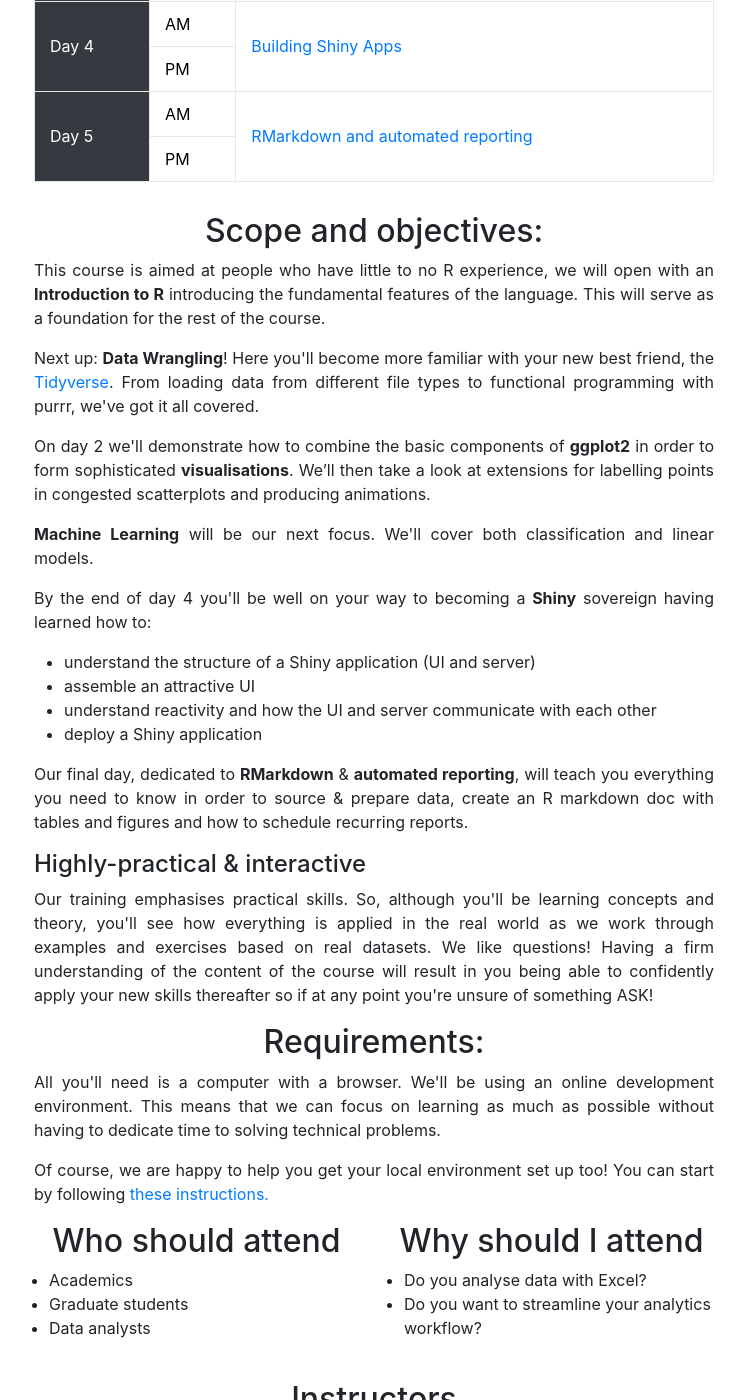
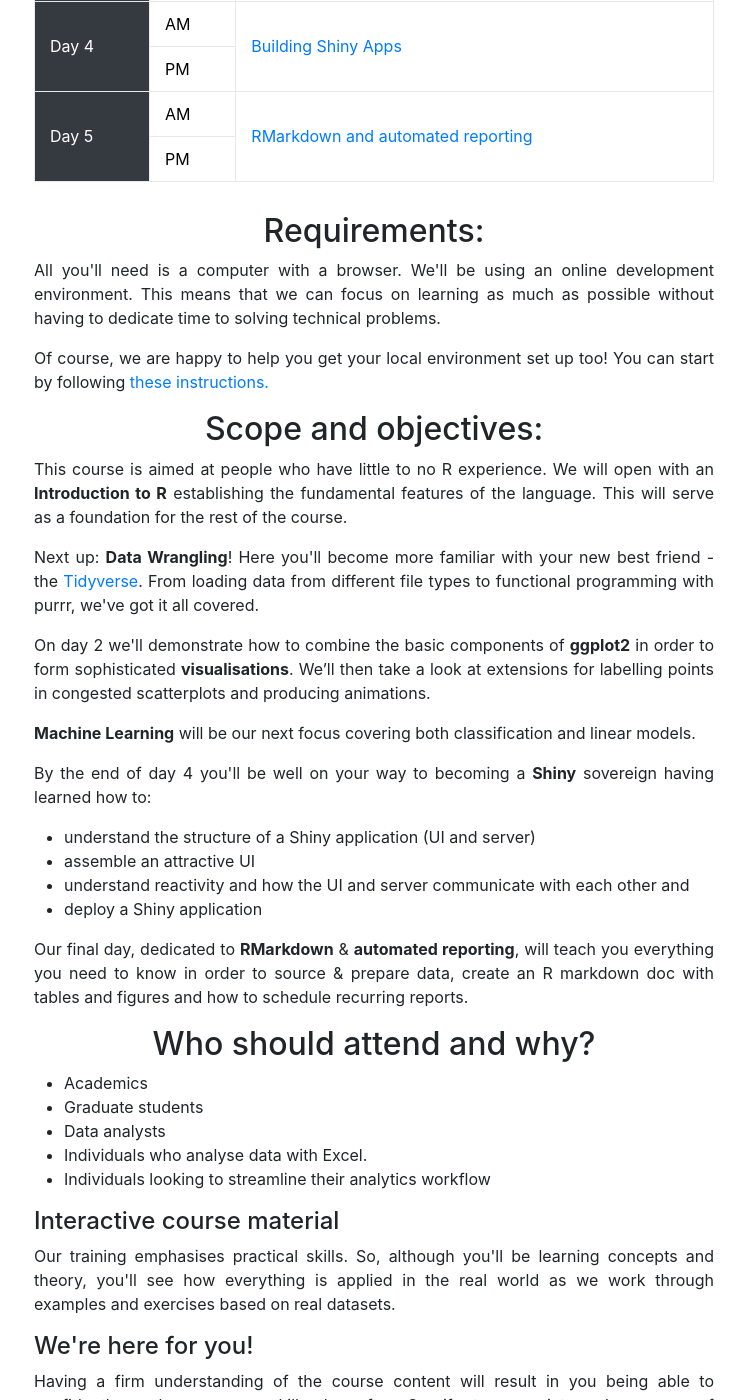
Before and after one commit to exegetic-analytics/intro-data-science-r-cape-town, a Jekyll site: the page built from index.md, in a window 1280 px wide and 1400 px high, scrolled down 675 px. Shown: the whole window, without its empty margins (266-1011 px from the left). Built offline with Jekyll 4.4.1, drawn with Linux system fonts in a browser that asks for light colours; nearby versions of some CDN libraries; some of the changed text lies outside the part shown.

Commit message:
General tidy up.

```diff
--- a/_layouts/home.html
+++ b/_layouts/home.html
@@ -66,45 +66,47 @@ layout: default
       </tr>
     </table>
 
+  <h2> Requirements:</h2>
+  <p>All you'll need is a computer with a browser. We'll be using an online development environment. This means that we can focus on learning as much as possible without having to dedicate time to solving technical problems.</p>
+  <p>Of course, we are happy to help you get your local environment set up too! You can start by following <a href="#">these instructions.</a></p>
+
+
   <h2>Scope and objectives:</h2>
-  <p>This course is aimed at people who have little to no R experience, we will open with an <b>Introduction to R</b> introducing the fundamental features of the language. This will serve as a foundation for the rest of the course.</p>
-  <p>Next up: <b>Data Wrangling</b>! Here you'll become more familiar with your new best friend, the <a href="https://www.tidyverse.org/">Tidyverse</a>. From loading data from different file types to functional programming with purrr, we've got it all covered.</p>
+  <p>This course is aimed at people who have little to no R experience. We will open with an <b>Introduction to R</b> establishing the fundamental features of the language. This will serve as a foundation for the rest of the course.</p>
+  <p>Next up: <b>Data Wrangling</b>! Here you'll become more familiar with your new best friend - the <a href="https://www.tidyverse.org/">Tidyverse</a>. From loading data from different file types to functional programming with purrr, we've got it all covered.</p>
   <p>On day 2 we'll demonstrate how to combine the basic components of <b>ggplot2</b> in order to form sophisticated <b>visualisations</b>. We’ll then take a look at extensions for labelling points in congested scatterplots and producing animations.</p>
-  <p><b>Machine Learning</b> will be our next focus. We'll cover both classification and linear models. </p>
+  <p><b>Machine Learning</b> will be our next focus covering both classification and linear models. </p>
   <p>By the end of day 4 you'll be well on your way to becoming a <b>Shiny</b> sovereign having learned how to:
     <ul>
       <li>understand the structure of a Shiny application (UI and server)</li>
       <li>assemble an attractive UI</li>
-      <li>understand reactivity and how the UI and server communicate with each other</li>
+      <li>understand reactivity and how the UI and server communicate with each other and</li>
       <li>deploy a Shiny application</li>
     </ul></p>
   <p>Our final day, dedicated to <b>RMarkdown</b> & <b>automated reporting</b>, will teach you everything you need to know in order to source & prepare data, create an R markdown doc with tables and figures and how to schedule recurring reports.</p>
 
-  <h4>Highly-practical & interactive</h4>
-  <p>Our training emphasises practical skills. So, although you'll be learning concepts and theory, you'll see how everything is applied in the real world as we work through examples and exercises based on real datasets. We like questions! Having a firm understanding of the content of the course will result in you being able to confidently apply your new skills thereafter so if at any point you're unsure of something ASK!</p>
-
-  <h2> Requirements:</h2>
-  <p>All you'll need is a computer with a browser. We'll be using an online development environment. This means that we can focus on learning as much as possible without having to dedicate time to solving technical problems.</p>
-  <p>Of course, we are happy to help you get your local environment set up too! You can start by following <a href="#">these instructions.</a></p>
-        <div class="row">
-            <div class="column">
-              <h2> Who should attend</h2>
+        <h2> Who should attend and why?</h2>
         <ul>
           <li>Academics</li>
           <li>Graduate students</li>
           <li>Data analysts</li>
+          <li>Individuals who analyse data with Excel.</li>
+          <li>Individuals looking to streamline their analytics workflow</li>
         </ul>
       </div>
-            <div class="column">
-                <h2>Why should I attend</h2>
-                <ul>
-                  <li>Do you analyse data with Excel?</li>
-                  <li>Do you want to streamline your analytics workflow?</li>
-                </ul>
-            </div>
+
+  <h4>Interactive course material</h4>
+  <p>Our training emphasises practical skills. So, although you'll be learning concepts and theory, you'll see how everything is applied in the real world as we work through examples and exercises based on real datasets.</p>
+
+  <h4>We're here for you!</h4>
+  <p>Having a firm understanding of the course content will result in you being able to confidently apply your new skills thereafter. So, if at any point you're unsure of something, ASK!</p>
+  <h2>Registration</h2>
+  <p>R 5000 will get you the full week's worth of training. Day passes can also be purchased for R&nbsp;1000 per day. <b>*</b>Seats are limited to ensure quality training and maximum personal attention.</p>
+  <div class="register2">
+    <button type="button" class="register">Purchase a ticket</button>
   </div>
 <br>
-        <h2>Instructors</h2>
+        <h2>Exegetic's instructors</h2>
 <br>
         <div class="row">
             <div class="col-sm-6">
@@ -146,13 +148,6 @@ layout: default
             </div>
         </div>
 <br>
-        <h2>Registration</h2>
-        <p>R 5000 will get you the full week's worth of training. Day passes can also be purchased for R&nbsp;1000 per day. <b>*</b>Seats are limited to ensure quality training and maximum personal attention.</p>
-
-        <div class="register2">
-            <button type="button" class="register">Purchase a ticket</button>
-        </div>
-<br>
         <h2> The Contingency</h2>
         <p> If you like the sound of this course but can't attend this iteration please <a href="#">contact us</a> so we can work on setting up another one. </p>
         <p> Looking to expand your skillset but this course doesn't meet your needs? We've got something for everyone - visit our <a href="https://www.exegetic.biz/training/">training</a> page.</p>
```
Lines whose indentation alone changed are shown as unchanged.
